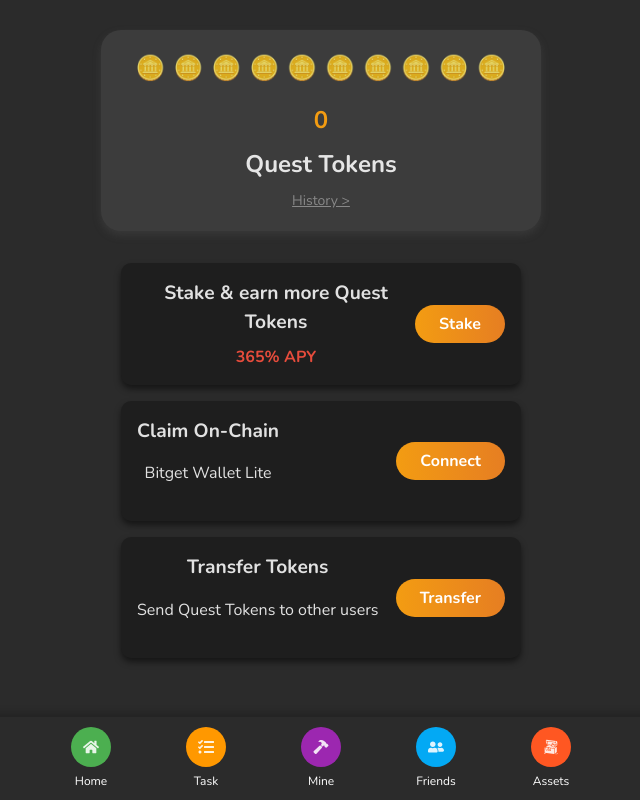
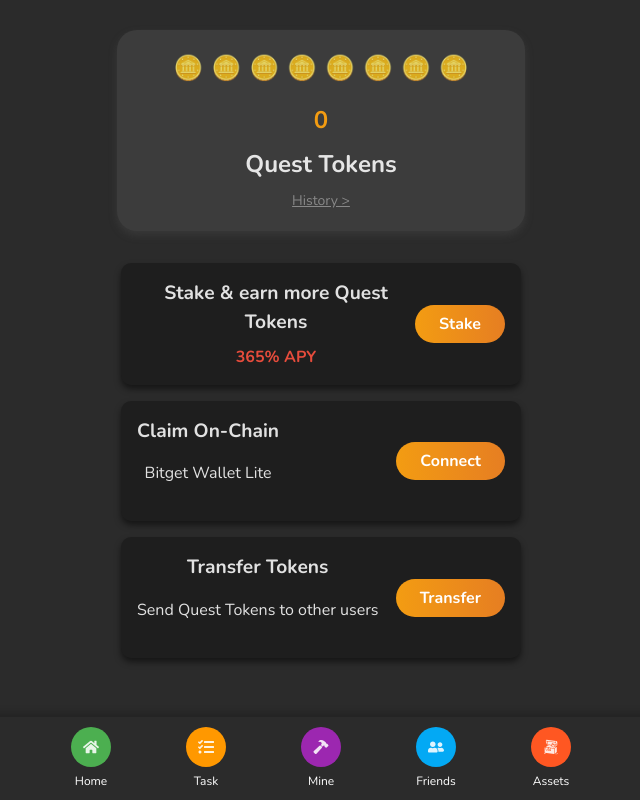
Before and after one commit to TEE2DWHY/quest-vista, a React (Vite) app: page /dashboard in a window 1280 px wide. Both pictures are taken after a click on the element "Assets". Shown: the whole page, without its empty margins (319-959 px from the left). Built offline with nearby package versions, Linux system fonts and the light colour scheme.

Commit message:
updated the container styling

```diff
--- a/src/assets/styles/dashboard.css
+++ b/src/assets/styles/dashboard.css
@@ -12,7 +12,7 @@
   display: flex;
   flex-direction: column;
   align-items: center;
-  width: 85%;
+  width: 90%;
   margin-top: 10px;
   flex: 1;
 }
@@ -20,7 +20,7 @@
 .header {
   display: flex;
   flex-direction: column;
-  width: 100%;
+  width: 92%;
   background-color: #3c3c3c;
   padding: 20px;
   border-radius: 20px;
--- a/src/pages/Dashboard/components/Assets.jsx
+++ b/src/pages/Dashboard/components/Assets.jsx
@@ -6,7 +6,7 @@ const Assets = () => {
     <div className="app-container">
       <div className="header">
         <div className="coins">
-          {[...Array(10)].map((_, index) => (
+          {[...Array(8)].map((_, index) => (
             <span key={index} className="coin">
               🪙
             </span>
```
